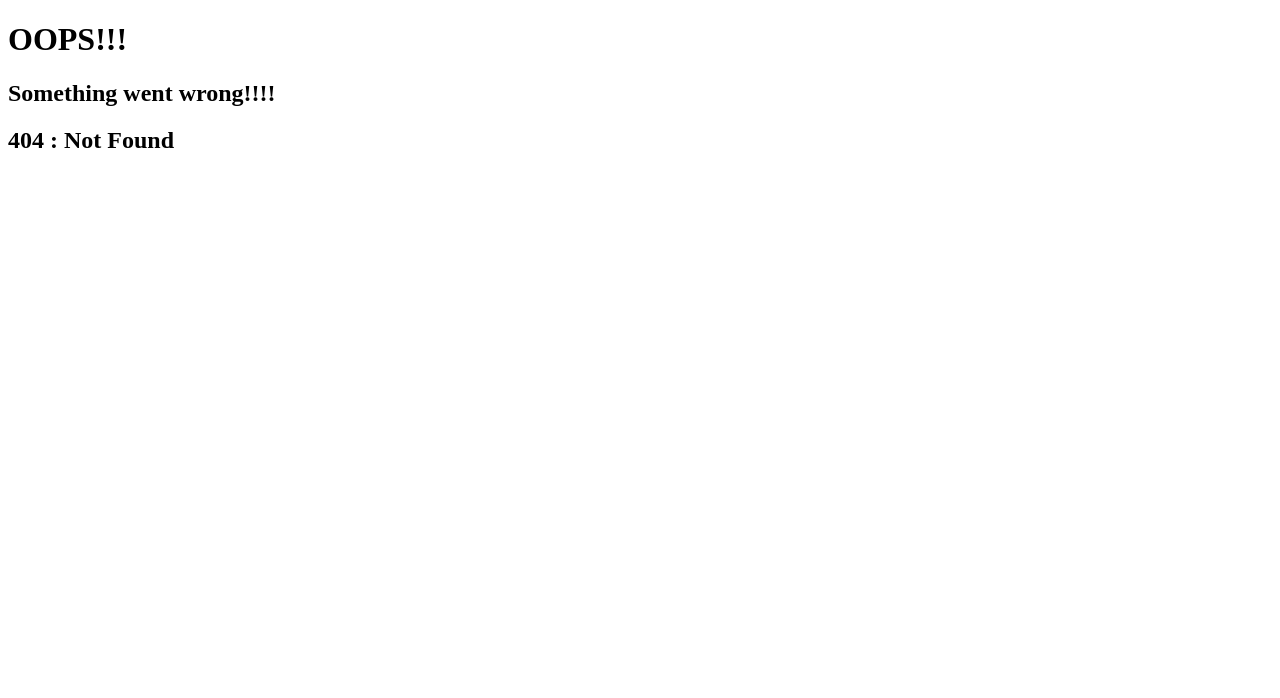
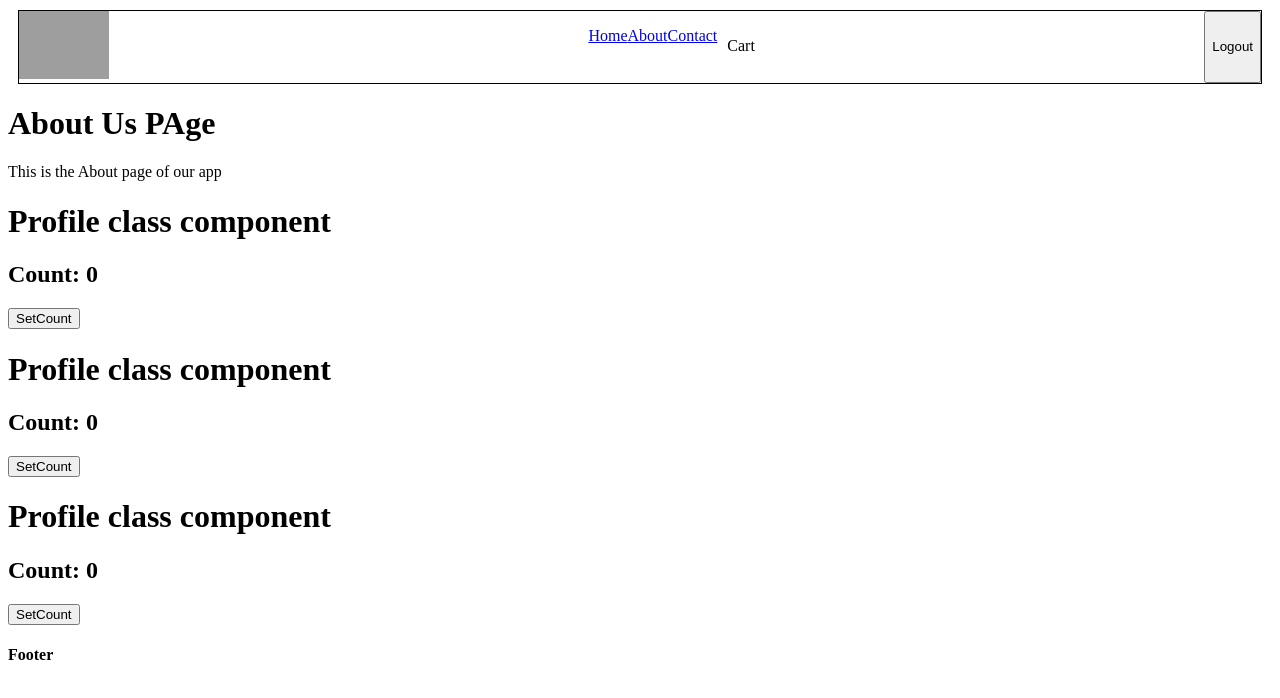
Before and after one commit to PreritMishra/ReactLearning, a React (Vite) app: page /about/profile in a window 1280 px wide. Before the commit this address had no page. Shown: the top 698 px of the page. Built offline with nearby package versions, Linux system fonts and the light colour scheme; grey boxes are pictures that could not be loaded.

Commit message:
Learned about class based methods

```diff
--- a/src/components/About.js
+++ b/src/components/About.js
@@ -1,13 +1,31 @@
-const About = () => {
+import { Outlet } from "react-router-dom";
+import Profile from "./ProfileClass";
+import ProfileFun from "./Profile";
+import React from "react";
+
+class About extends React.Component {
+  constructor(props) {
+    super(props);
+    console.log("Parent - constructor");
+  }
+
+  componentDidMount() {
+    //best place to make an api call in class based method
+    console.log("Parent - componentDidMount");
+  }
+
+  render() {
+    console.log("Parent - render");
     return (
-        <div>
-            <h1>About Us PAge</h1>
-            <p>
-                {" "}
-                This is the About page of our app
-            </p>
-        </div>
-    )
+      <div>
+        <h1>About Us PAge</h1>
+        <p>This is the About page of our app</p>
+        <Profile name={"First Child"} xyz="abc" />
+        <Profile name = {"Second Child"} xyz="abc" />
+        <Profile />
+      </div>
+    );
+  }
 }
 
 export default About;
--- /dev/null
+++ b/src/components/Profile.js
@@ -0,0 +1,24 @@
+import { useEffect, useState } from "react";
+
+const Profile = (props) => {
+    const [count, setCount] = useState(0);
+    //const [count2] = useState(0); //for multiple state we have to use another useState bts it uses one one big object
+
+    useEffect(() => {
+        //API Call
+    },[]);
+
+
+    return (
+        <div>
+            <h2>Profile component</h2>
+            <h3>Name: {props.name}</h3>
+            <h3>Count: {count}</h3>
+            <button onClick={
+                ()=> setCount(1)
+            }>Count</button>
+        </div>
+    )
+}
+
+export default Profile;
--- /dev/null
+++ b/src/components/ProfileClass.js
@@ -0,0 +1,40 @@
+import React from "react";
+
+class Profile extends React.Component {
+
+    constructor(props){
+        super(props);
+        // create state
+        this.state ={
+            count:0,
+            count2:0, // for multiple state
+        };
+        console.log("Child - Constructor" + this.props.name)
+    }
+    componentDidMount() {
+        //API Calls
+        console.log("Child - componentDidMount" + this.props.name)
+    }
+
+
+    // Most important part of class based component is render method
+    render() { // cannot create without render method
+        const {count} = this.state;
+        console.log("Child - Render" + this.props.name)
+        return (
+            <div>
+                <h1>Profile class component</h1>
+                <h2>Count: {count}</h2>
+                <button onClick={() => {
+                    //we do not mutate state directly
+                    // Never do this.state = something
+                    this.setState({
+                        count: 1
+                    });
+                }}>SetCount</button>
+            </div>
+        )
+    }
+}
+
+export default Profile;
```
Also changed, not shown: src/App.js (+9 -2 lines), .babelrc (renamed from src/.babelrc).
